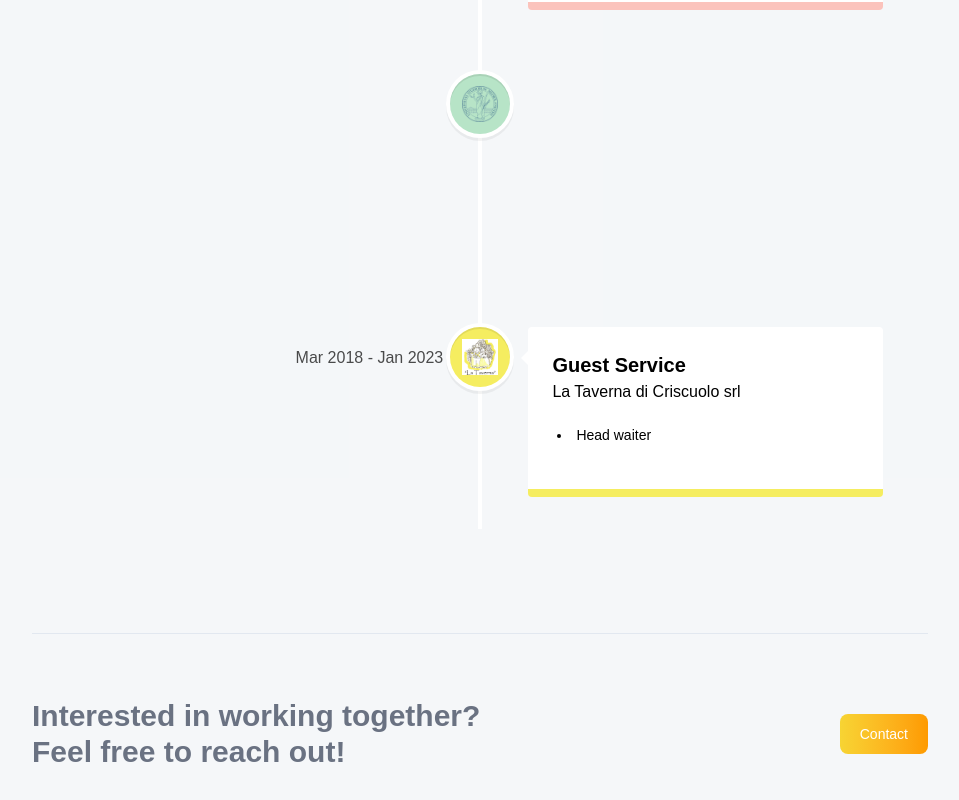
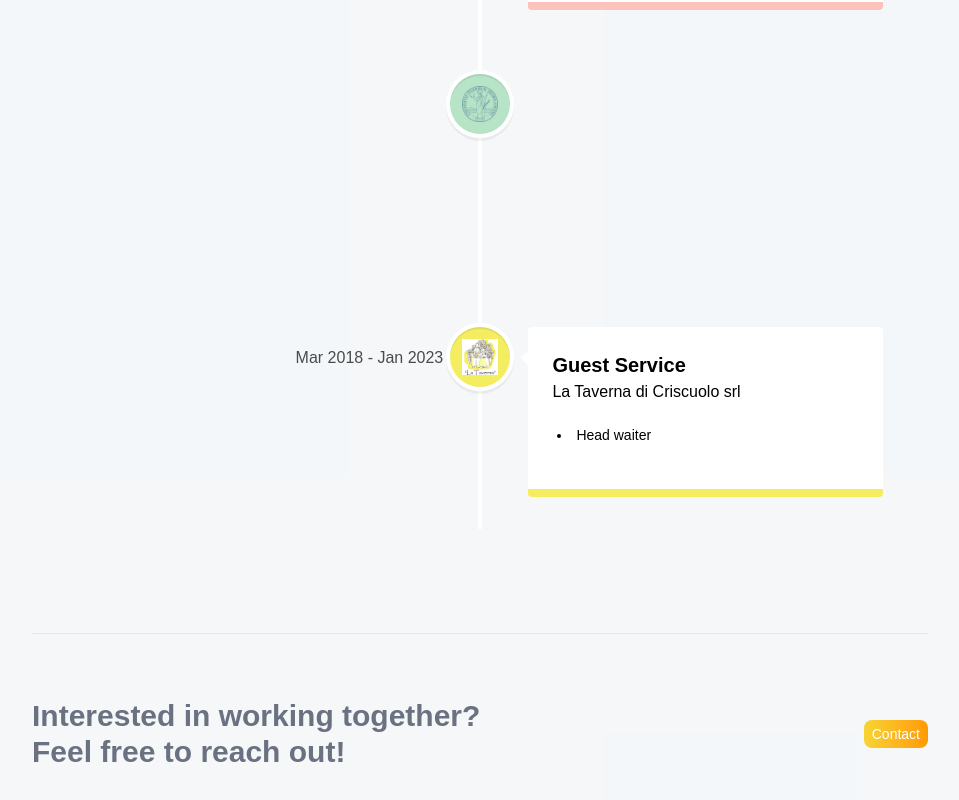
Before and after one commit to mbarte/3DPortfolio, a React (Vite) app: page /about in a window 1280 px wide. Shown: the part 3587-4387 px from the top of the page, without its empty margins (160-1119 px from the left). Built offline with nearby package versions, Linux system fonts and the light colour scheme.

Commit message:
button fix

```diff
--- a/src/components/HomeInfo.jsx
+++ b/src/components/HomeInfo.jsx
@@ -26,12 +26,12 @@ const TypingInfoBox = ({text, link, btnText, onClick}) => {
 
   return (
     <div className="sm:text-xl sm:leading-snug text-center py-4 px-8 text-white mx-5">
-      <p className='bg-amber-400 px-4 rounded-xl'>{displayed}{!done && <span className="animate-cursor">▌</span>}</p>
+      <p className='bg-gradient-to-r from-[#f7d433] to-[#fe9a00] px-4 rounded-lg'>{displayed}{!done && <span className="animate-cursor">▌</span>}</p>
       <br/>
       {btnText && (link ? (
         <Link to={link} className="btn">
-          <img src={infoIcon} className="text-white w-4 h-4 inline-block mr-2" alt="info icon"></img>
           {btnText}
+          <img src={infoIcon} className="text-white w-6 h-6 inline-block ml-1" alt="info icon"></img>
         </Link>
       ) : (
         <button onClick={onClick} className="btn">
--- a/src/index.css
+++ b/src/index.css
@@ -49,7 +49,7 @@ body:has(.card[data-color="green"]:hover) {
   }
 
   .btn {
-    @apply text-white bg-gradient-to-r from-[#f7d433] to-[#fe9a00] focus:ring-4 focus:outline-none focus:ring-amber-300 font-medium rounded-lg text-sm w-full sm:w-auto px-5 py-2.5 text-center;
+    @apply text-white bg-gradient-to-r from-[#f7d433] to-[#fe9a00] focus:ring-4 focus:outline-none focus:ring-amber-300 font-medium rounded-lg text-sm w-full sm:w-auto px-2 py-1 text-center;
   }
 
   .header {
```
Also changed, not shown: src/assets/icons/info.png, src/assets/icons/projects.svg (deleted).
